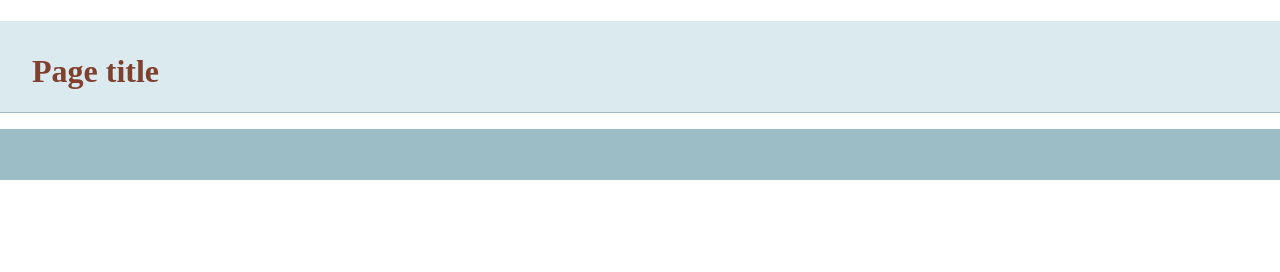
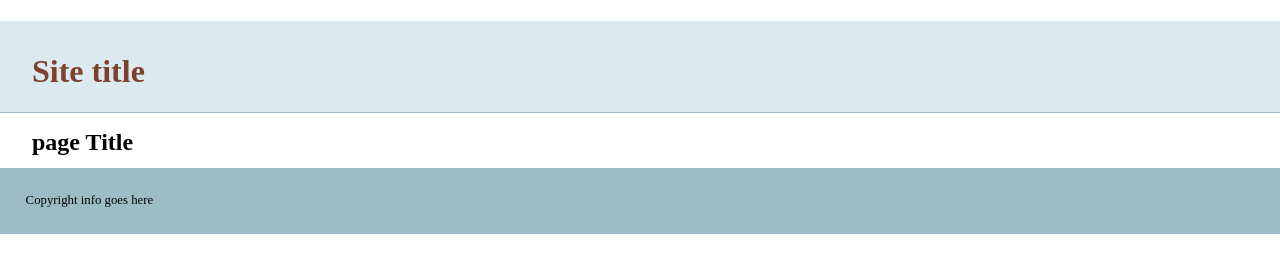
Before and after one commit to Manojay130/git-basics, a plain HTML site: page index.html in a window 1280 px wide. Drawn offline with nearby package versions, Linux system fonts and the light colour scheme.

Commit message:
added more info to template

```diff
--- a/index.html
+++ b/index.html
@@ -14,13 +14,15 @@
     </head>
     <body>
     <header>
-	<h1>Page title</h1>
+	<h1>Site title</h1>
     </header>
     <nav id="pageNav">
     </nav>
     <main>
+        <h2>page Title</h2>
     </main>
     <footer>
+        Copyright info goes here
     </footer>
         <script>
 //use the modernizr load to load up external scripts. This will load the scripts asynchronously, but the order listed matters. Although it will load all scripts in parallel, it will execute them in the order listed
```
